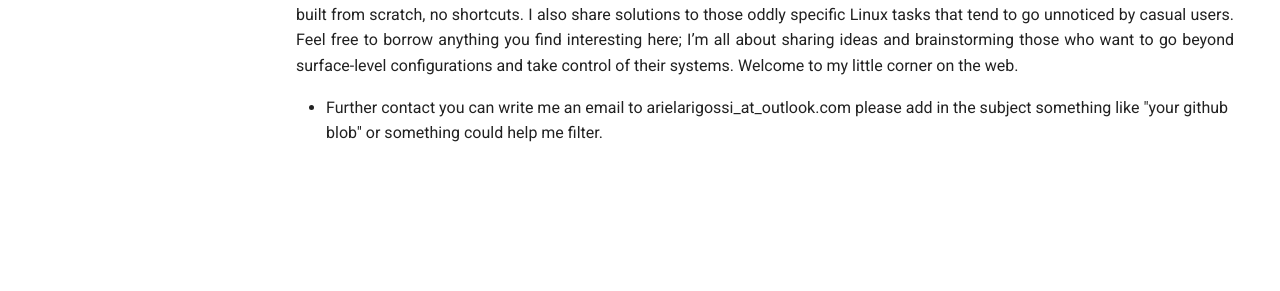
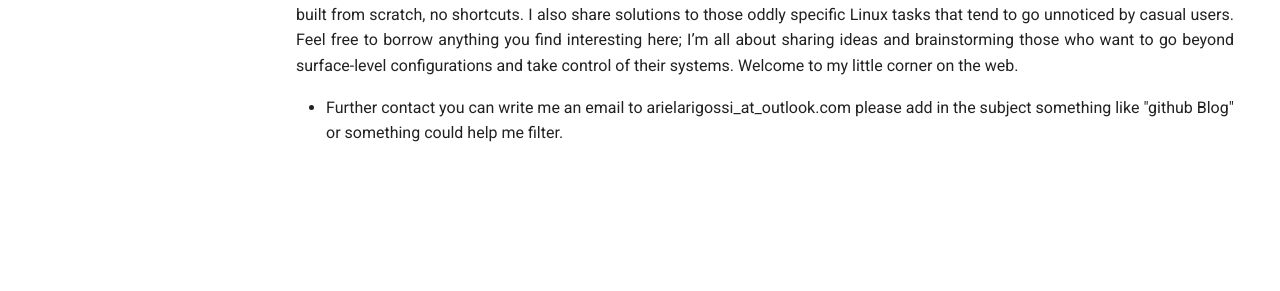
Before and after one commit to arielarigossi/blog, an MkDocs documentation site: the page built from docs/about/about.md, in a window 1280 px wide. Shown: the part 277-568 px from the top of the page. Built offline with MkDocs 1.6.1 and Material for MkDocs 9.7.7, drawn with Linux system fonts in a browser that asks for light colours.

Commit message:
modified about

```diff
--- a/docs/about/about.md
+++ b/docs/about/about.md
@@ -5,4 +5,4 @@ Hey there! I’m Ariel, a sysadmin and backend developer with a knack for diving
 </div>
 
 
-- Further contact you can write me an email to arielarigossi_at_outlook.com please add in the subject something like "your github blob" or something could help me filter.
+- Further contact you can write me an email to arielarigossi_at_outlook.com please add in the subject something like "github Blog" or something could help me filter.
```
